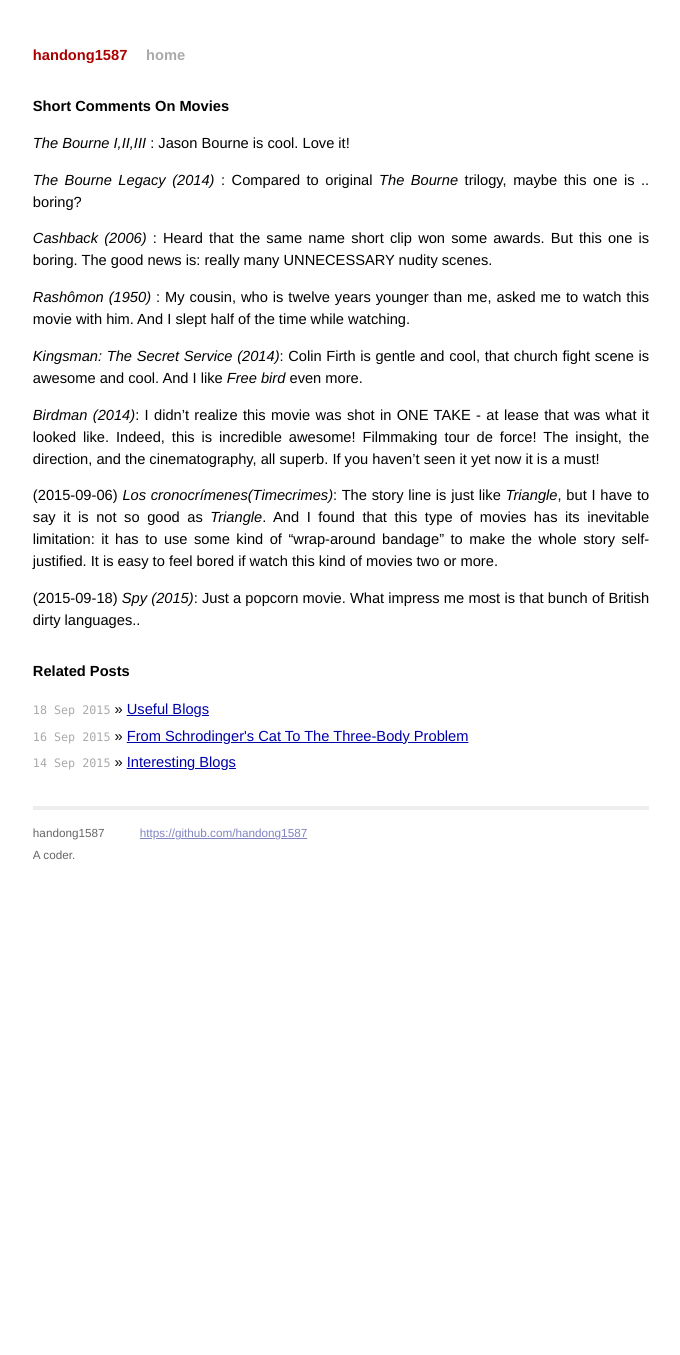
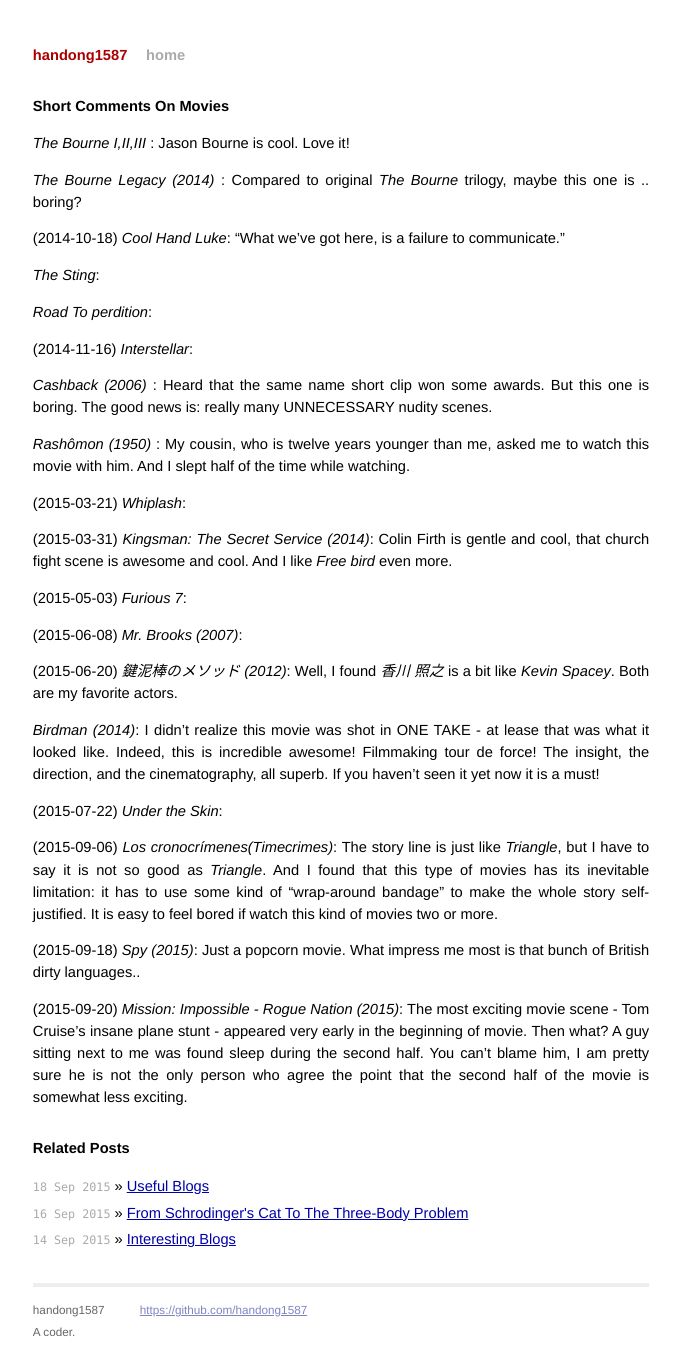
Before and after one commit to handong1587/handong1587.github.io, a Jekyll site: the page built from _posts/leisure/2015-08-29-short-comments-on-movies.md, in a window 1280 px wide. Shown: the whole page, without its empty margins (299-979 px from the left). Built offline with Jekyll 4.4.1, drawn with Linux system fonts in a browser that asks for light colours; Markdown is read by kramdown in place of the engine named in the settings; comment, search, counter and statistics services are not loaded; before the commit the page ends 944 px from its top, so only the background shows below that.

Commit message:
update md

```diff
--- a/_posts/leisure/2015-08-29-short-comments-on-movies.md
+++ b/_posts/leisure/2015-08-29-short-comments-on-movies.md
@@ -11,15 +11,35 @@
 
 *The Bourne Legacy (2014)* : Compared to original *The Bourne* trilogy, maybe this one is .. boring?
 
+(2014-10-18) *Cool Hand Luke*: "What we've got here, is a failure to communicate."
+
+*The Sting*:
+
+*Road To perdition*:
+
+(2014-11-16) *Interstellar*:
+
 *Cashback (2006)* : Heard that the same name short clip won some awards. But this one is boring.
 The good news is: really many UNNECESSARY nudity scenes.
 
 *Rashômon (1950)* : My cousin, who is twelve years younger than me, asked me to watch this movie with him. And I slept half of the time while watching.
 
-*Kingsman: The Secret Service (2014)*: Colin Firth is gentle and cool, that church fight scene is awesome and cool. And I like *Free bird* even more.
+(2015-03-21) *Whiplash*:
+
+(2015-03-31) *Kingsman: The Secret Service (2014)*: Colin Firth is gentle and cool, that church fight scene is awesome and cool. And I like *Free bird* even more.
+
+(2015-05-03) *Furious 7*:
+
+(2015-06-08) *Mr. Brooks (2007)*:
+
+(2015-06-20) *鍵泥棒のメソッド (2012)*: Well, I found *香川 照之* is a bit like *Kevin Spacey*. Both are my favorite actors.
 
 *Birdman (2014)*: I didn't realize this movie was shot in ONE TAKE - at lease that was what it looked like. Indeed, this is incredible awesome! Filmmaking tour de force! The insight, the direction, and the cinematography, all superb. If you haven't seen it yet now it is a must!
 
- (2015-09-06) *Los cronocrímenes(Timecrimes)*: The story line is just like *Triangle*, but I have to say it is not so good as *Triangle*. And I found that this type of movies has its inevitable limitation: it has to use some kind of "wrap-around bandage" to make the whole story self-justified. It is easy to feel bored if watch this kind of movies two or more.
+(2015-07-22) *Under the Skin*:
+
+(2015-09-06) *Los cronocrímenes(Timecrimes)*: The story line is just like *Triangle*, but I have to say it is not so good as *Triangle*. And I found that this type of movies has its inevitable limitation: it has to use some kind of "wrap-around bandage" to make the whole story self-justified. It is easy to feel bored if watch this kind of movies two or more.
 
 (2015-09-18) *Spy (2015)*: Just a popcorn movie. What impress me most is that bunch of British dirty languages..
+
+(2015-09-20) *Mission: Impossible - Rogue Nation (2015)*: The most exciting movie scene - Tom Cruise's insane plane stunt - appeared very early in the beginning of movie. Then what? A guy sitting next to me was found sleep during the second half. You can't blame him, I am pretty sure he is not the only person who agree the point that the second half of the movie is somewhat less exciting.
```
